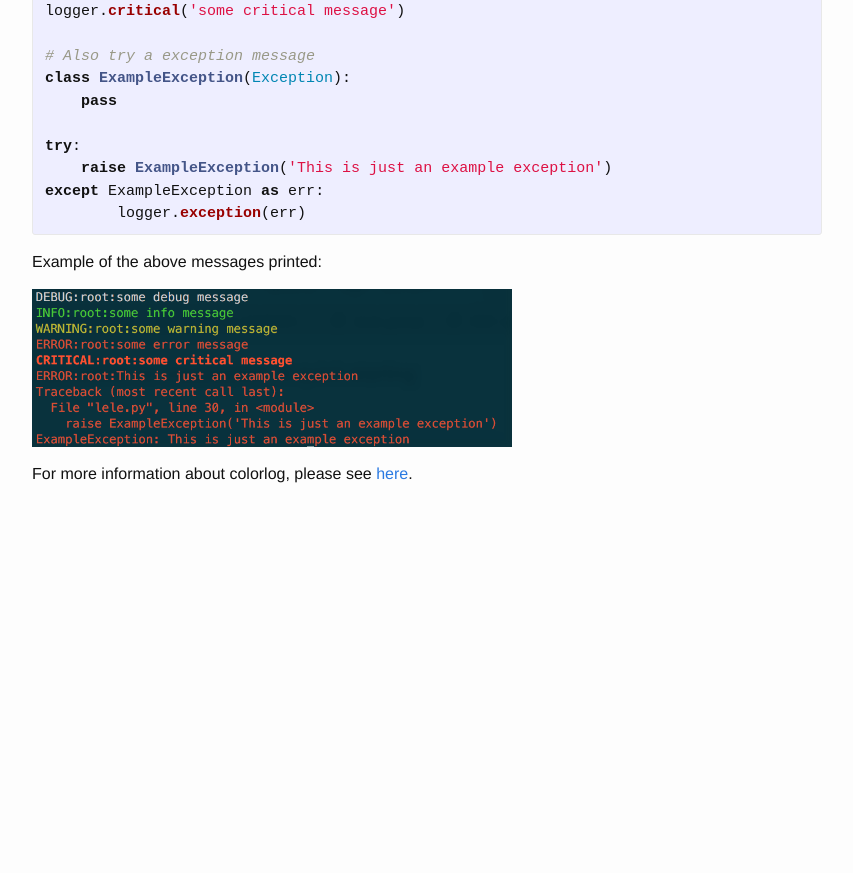
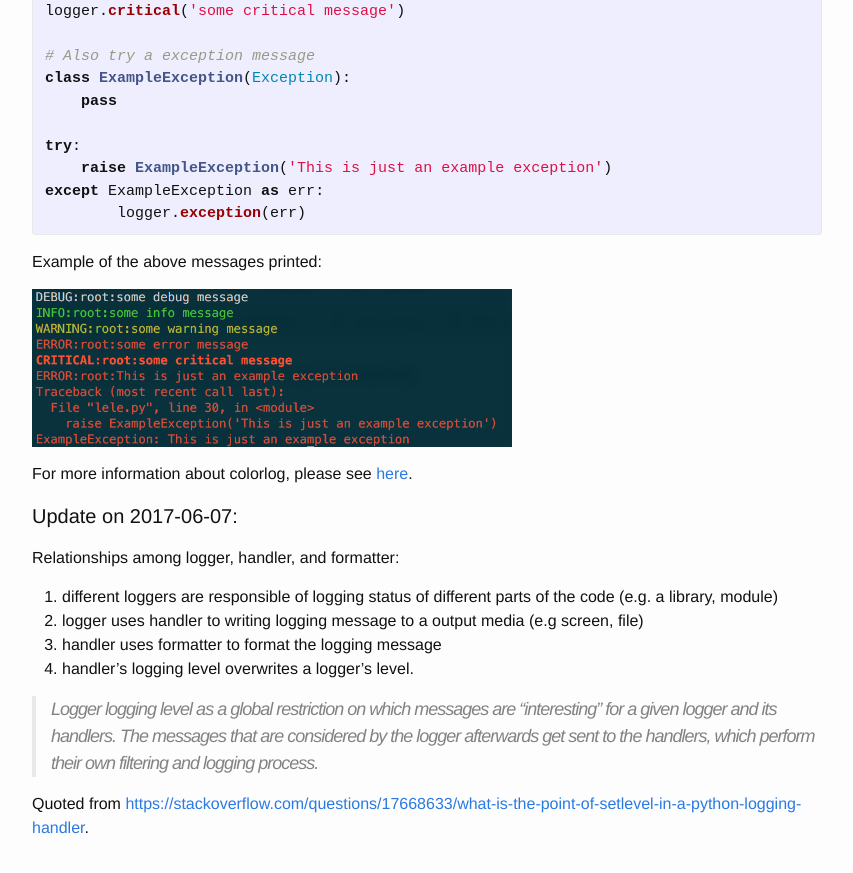
Before and after one commit to zyxue/zyxue.github.io, a Jekyll site: the page built from _posts/2015-08-05-quick-setup-for-python-logging.md, in a window 1280 px wide and 900 px high, scrolled down 969 px. Shown: the top 873 px of the window, without its empty margins (213-1066 px from the left). Built offline with Jekyll 4.4.1, drawn with Linux system fonts in a browser that asks for light colours; comment, search, counter and statistics services are not loaded; before the commit the page ends 1515 px from its top, so only the background shows below that.

Commit message:
updated  _posts/2015-08-05-quick-setup-for-python-logging.md

```diff
--- a/_posts/2015-08-05-quick-setup-for-python-logging.md
+++ b/_posts/2015-08-05-quick-setup-for-python-logging.md
@@ -68,3 +68,23 @@ width="480"/></p>
 
 For more information about colorlog, please see
 [here](https://github.com/borntyping/python-colorlog).
+
+#### Update on 2017-06-07:
+
+Relationships among logger, handler, and formatter:
+
+1. different loggers are responsible of logging status of different parts of the
+   code (e.g. a library, module)
+1. logger uses handler to writing logging message to a output media (e.g screen,
+   file)
+1. handler uses formatter to format the logging message
+1. handler's logging level overwrites a logger's level.
+
+
+> Logger logging level as a global restriction on which messages are
+> "interesting" for a given logger and its handlers. The messages that are
+> considered by the logger afterwards get sent to the handlers, which perform
+> their own filtering and logging process.
+
+Quoted from
+[https://stackoverflow.com/questions/17668633/what-is-the-point-of-setlevel-in-a-python-logging-handler](https://stackoverflow.com/questions/17668633/what-is-the-point-of-setlevel-in-a-python-logging-handler).
```
